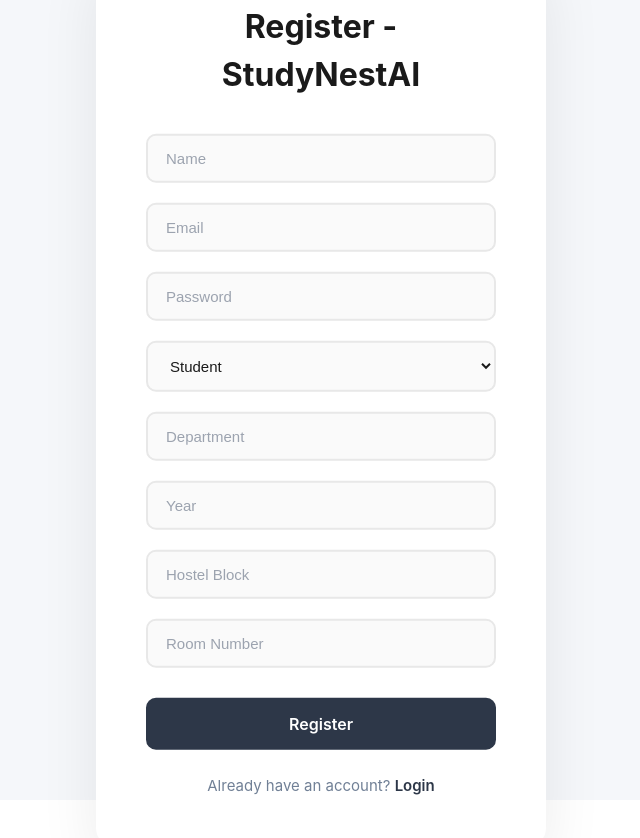
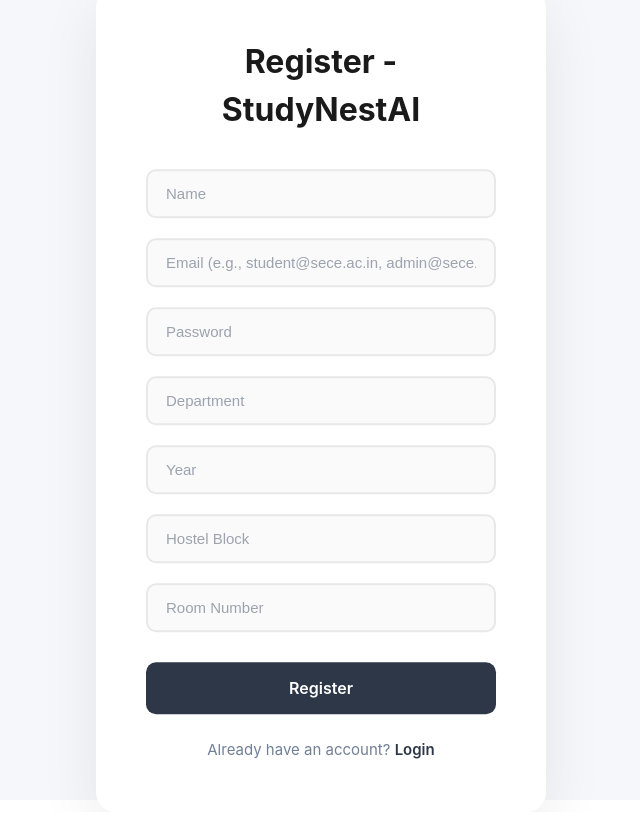
Before and after one commit to Rudhra-06/StudyNestAI_client, a React (Vite) app: page /register in a window 1280 px wide. Shown: the top 838 px of the page, without its empty margins (319-959 px from the left). After the commit the page ends 812 px from the top, so only its background shows below. Built offline with nearby package versions, Linux system fonts and the light colour scheme.

Commit message:
Feature: Auto-detect role based on SECE email domain

```diff
--- a/src/pages/Register.jsx
+++ b/src/pages/Register.jsx
@@ -18,11 +18,35 @@
   const navigate = useNavigate();
 
   const handleChange = (e) => {
-    setFormData({ ...formData, [e.target.name]: e.target.value });
+    const { name, value } = e.target;
+
+    // Auto-detect role based on email
+    if (name === 'email') {
+      let detectedRole = 'student';
+      if (value.includes('admin@sece.ac.in')) {
+        detectedRole = 'admin';
+      } else if (value.includes('warden@sece.ac.in')) {
+        detectedRole = 'warden';
+      } else if (value.includes('faculty@sece.ac.in')) {
+        detectedRole = 'faculty';
+      } else if (value.includes('@sece.ac.in')) {
+        detectedRole = 'student';
+      }
+      setFormData({ ...formData, [name]: value, role: detectedRole });
+    } else {
+      setFormData({ ...formData, [name]: value });
+    }
   };
 
   const handleSubmit = async (e) => {
     e.preventDefault();
+
+    // Validate email format
+    if (!formData.email.includes('@sece.ac.in')) {
+      alert('Please use your SECE email address (@sece.ac.in)');
+      return;
+    }
+
     try {
       const { data } = await API.post('/auth/register', formData);
       login(data.token, data.user);
@@ -42,18 +66,21 @@
           <input name="name" placeholder="Name" onChange={handleChange} required />
         </div>
         <div className="form-group">
-          <input name="email" type="email" placeholder="Email" onChange={handleChange} required />
+          <input
+            name="email"
+            type="email"
+            placeholder="Email (e.g., student@sece.ac.in, admin@sece.ac.in)"
+            onChange={handleChange}
+            required
+          />
+          {formData.email && (
+            <small style={{ color: '#10b981', fontSize: '12px', marginTop: '5px', display: 'block' }}>
+              Role detected: <strong>{formData.role.toUpperCase()}</strong>
+            </small>
+          )}
         </div>
         <div className="form-group">
           <input name="password" type="password" placeholder="Password" onChange={handleChange} required />
-        </div>
-        <div className="form-group">
-          <select name="role" onChange={handleChange}>
-            <option value="student">Student</option>
-            <option value="faculty">Faculty</option>
-            <option value="warden">Warden</option>
-            <option value="admin">Admin</option>
-          </select>
         </div>
         <div className="form-group">
           <input name="department" placeholder="Department" onChange={handleChange} />
```
